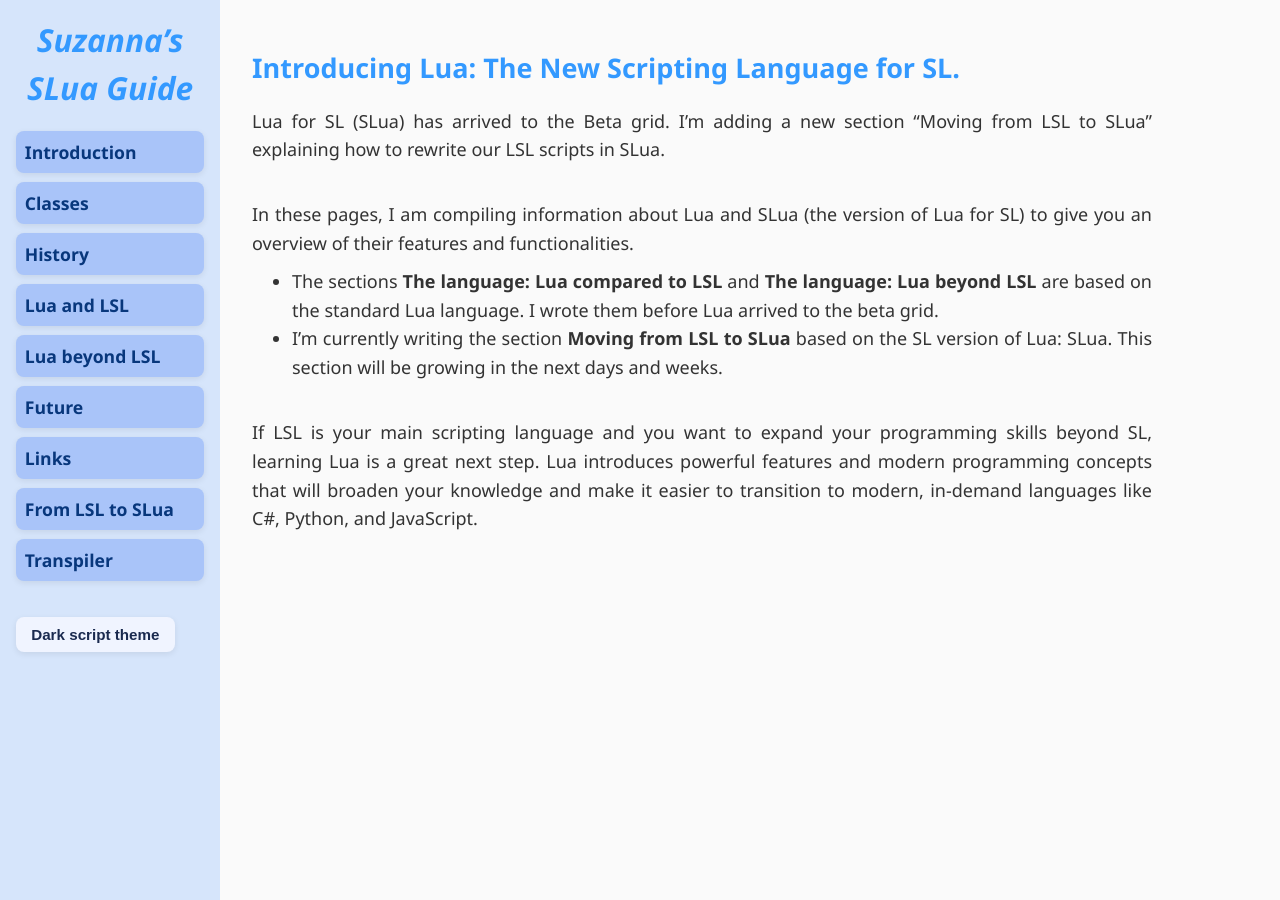
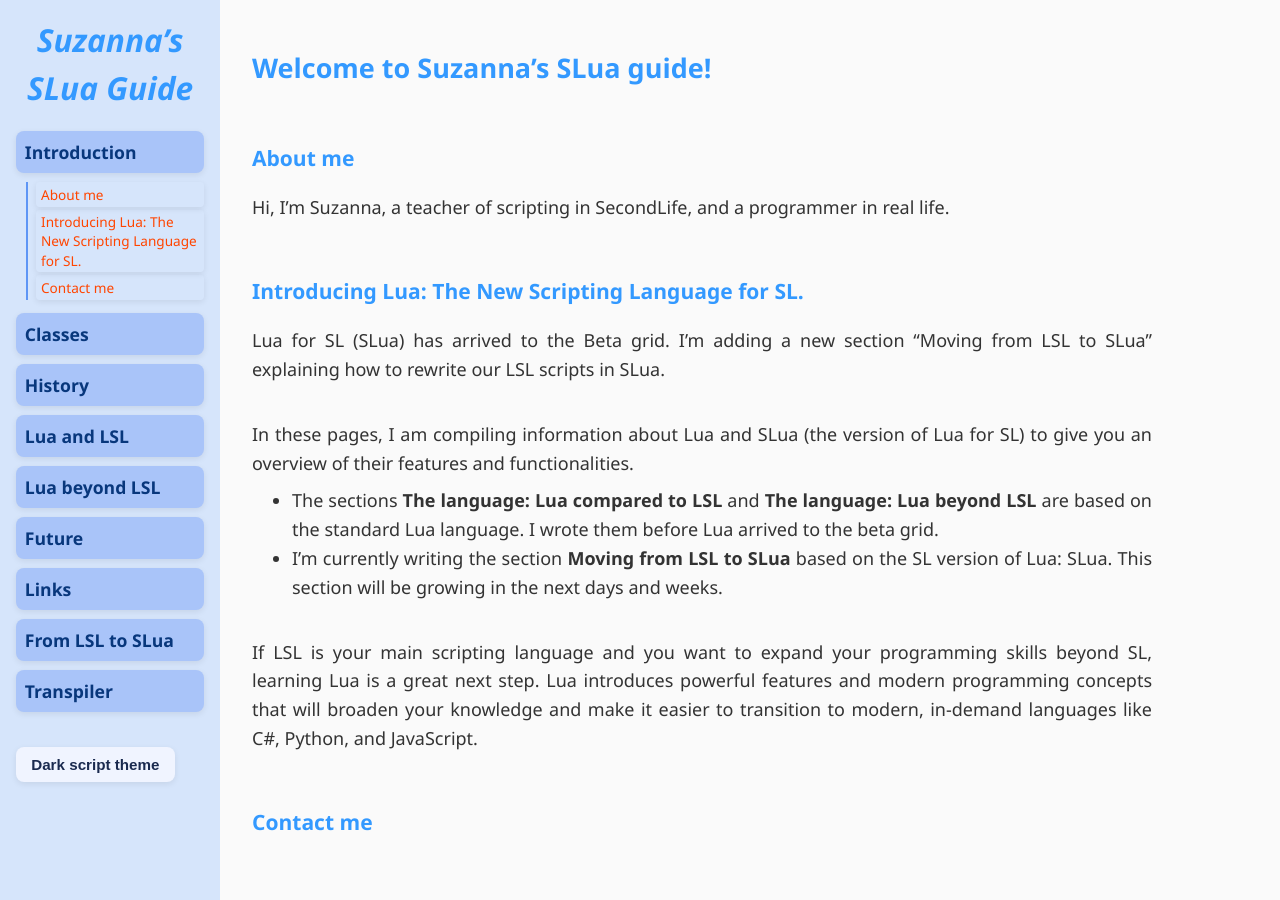
Before and after one commit to Suzanna-Linn/slua, a Jekyll site: the page built from docs/index.md, in a window 1280 px wide. Built offline with Jekyll 4.4.1, drawn with Linux system fonts in a browser that asks for light colours; nearby versions of some CDN libraries; comment, search, counter and statistics services are not loaded.

Commit message:
Update index.md

```diff
--- a/docs/index.md
+++ b/docs/index.md
@@ -2,7 +2,13 @@
 layout: default
 title: Home
 ---
-## Introducing Lua: The New Scripting Language for SL.
+## Welcome to Suzanna's SLua guide!
+
+### About me
+
+Hi, I'm Suzanna, a teacher of scripting in SecondLife, and a programmer in real life.
+
+### Introducing Lua: The New Scripting Language for SL.
 
 Lua for SL (SLua) has arrived to the Beta grid. I'm adding a new section "Moving from LSL to SLua" explaining how to rewrite our LSL scripts in SLua.
 
@@ -11,3 +17,5 @@
 * I'm currently writing the section **Moving from LSL to SLua** based on the SL version of Lua: SLua. This section will be growing in the next days and weeks.
 
 If LSL is your main scripting language and you want to expand your programming skills beyond SL, learning Lua is a great next step. Lua introduces powerful features and modern programming concepts that will broaden your knowledge and make it easier to transition to modern, in-demand languages like C#, Python, and JavaScript.
+
+### Contact me
```
